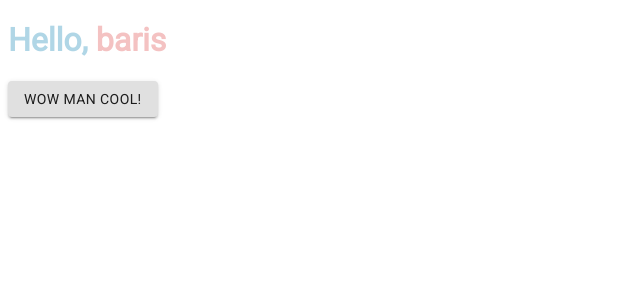
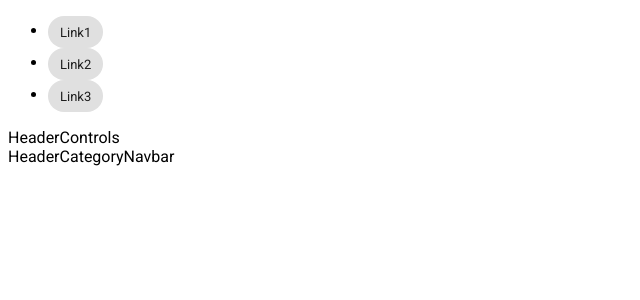
Before and after one commit to brsthegck/shopbasket, a React app: page / in a window 1280 px wide. Shown: the top 300 px of the page, without its empty margins (0-640 px from the left). Built offline with nearby package versions, Linux system fonts and the light colour scheme.

Commit message:
Added header components, implemented HeaderLinksNavbar

```diff
--- a/package.json
+++ b/package.json
@@ -17,8 +17,11 @@
     "@fontsource/roboto": "^4.5.0",
     "@material-ui/core": "^4.12.3",
     "@material-ui/icons": "^4.11.2",
+    "@reduxjs/toolkit": "^1.6.1",
     "react": "^17.0.2",
-    "react-dom": "^17.0.2"
+    "react-dom": "^17.0.2",
+    "react-redux": "^7.2.5",
+    "react-router-dom": "^5.3.0"
   },
   "devDependencies": {
     "@babel/cli": "^7.14.8",
@@ -31,6 +34,7 @@
     "eslint-plugin-react": "^7.25.1",
     "html-webpack-plugin": "^5.3.2",
     "jest": "^27.1.0",
+    "redux-devtools": "^3.7.0",
     "sass": "^1.38.2",
     "sass-loader": "^12.1.0",
     "style-loader": "^3.2.1",
--- a/src/App.js
+++ b/src/App.js
@@ -1,13 +1,13 @@
 import React from 'react';
 import Button from "@material-ui/core/Button";
 import '@fontsource/roboto';
+import Header from './Header/Header'
 
 class App extends React.Component{
     render(){
         return (
             <div>
-                <h1><span className="sec">Hello, </span><span className="prim">{this.props.name}</span></h1>
-                <Button variant="contained">wow man cool!</Button>
+                <Header />
             </div>
         );
     }
--- /dev/null
+++ b/src/Header/Header.js
@@ -0,0 +1,47 @@
+import React from 'react';
+import './styles/Header.sass';
+
+import { BrowserRouter as Router } from 'react-router-dom';
+
+//Import Header subcomponents
+import HeaderLinksNavbar from './HeaderLinksNavbar';
+import HeaderCategoryNavbar from './HeaderCategoryNavbar';
+import HeaderControls from './HeaderControls';
+
+//The whole header component
+class Header extends React.Component{
+    constructor(props){
+        super(props);
+    }
+    render(){
+        //Mock link array data object for HeaderLinksNavbar component
+        const testLinksArr = [
+            {
+                key: 0,
+                label: 'Link1',
+                to: '/link1'
+            },
+            {
+                key: 1,
+                label: 'Link2',
+                to: '/link2'
+            },
+            {
+                key: 2,
+                label: 'Link3',
+                to: '/link3'
+            }
+        ];
+
+        return (
+        <div className="header-container">
+            <Router>
+                <HeaderLinksNavbar linkArr={testLinksArr}/>
+                <HeaderControls />
+                <HeaderCategoryNavbar />
+            </ Router>
+        </div>);
+    }
+}
+
+export default Header;
--- /dev/null
+++ b/src/Header/HeaderCategoryNavbar.js
@@ -0,0 +1,5 @@
+import React from 'react';
+
+const HeaderCategoryNavbar = (props) => <div>HeaderCategoryNavbar</div>;
+
+export default HeaderCategoryNavbar;
--- /dev/null
+++ b/src/Header/HeaderControls.js
@@ -0,0 +1,5 @@
+import React from 'react';
+
+const HeaderControls = props => (<div>HeaderControls</div>);
+
+export default HeaderControls;
--- /dev/null
+++ b/src/Header/HeaderLinksNavbar.js
@@ -0,0 +1,11 @@
+import React from 'react';
+import Chip from '@material-ui/core/Chip';
+import Link from 'react-router-dom/Link';
+
+const HeaderLinksNavbar = props => (<ul className="header-links-navbar">
+{
+    props.linkArr.map(({key, label, to}) => <li key={key}><Chip label={label} component={Link} to={to} clickable/></li>)
+}
+</ul>);
+
+export default HeaderLinksNavbar;
--- /dev/null
+++ b/src/Header/styles/Header.sass
@@ -0,0 +1 @@
+.header-container
--- a/src/Template.html
+++ b/src/Template.html
@@ -3,12 +3,12 @@
 
 <head>
     <meta charset="utf-8">
-    <title>ShopBasket</title>
+    <title>Shopbasket</title>
 </head>
 
 <body>
     <div id="app"></div>
-    <noscript>You need to enable Javascript to use ShopBasket.</noscript>
+    <noscript>You need to enable Javascript to use Shopbasket.</noscript>
 </body>
 
 </html>
--- a/webpack.config.js
+++ b/webpack.config.js
@@ -1,4 +1,3 @@
-//const ReactRefreshPlugin = require('@pmmmwh/react-refresh-webpack-plugin');
 const HtmlWebpackPlugin = require('html-webpack-plugin');
 const path = require('path');
 const webpack = require('webpack');
```
Also changed, not shown: 1 other file (tests, documents, lock files or other folders).
